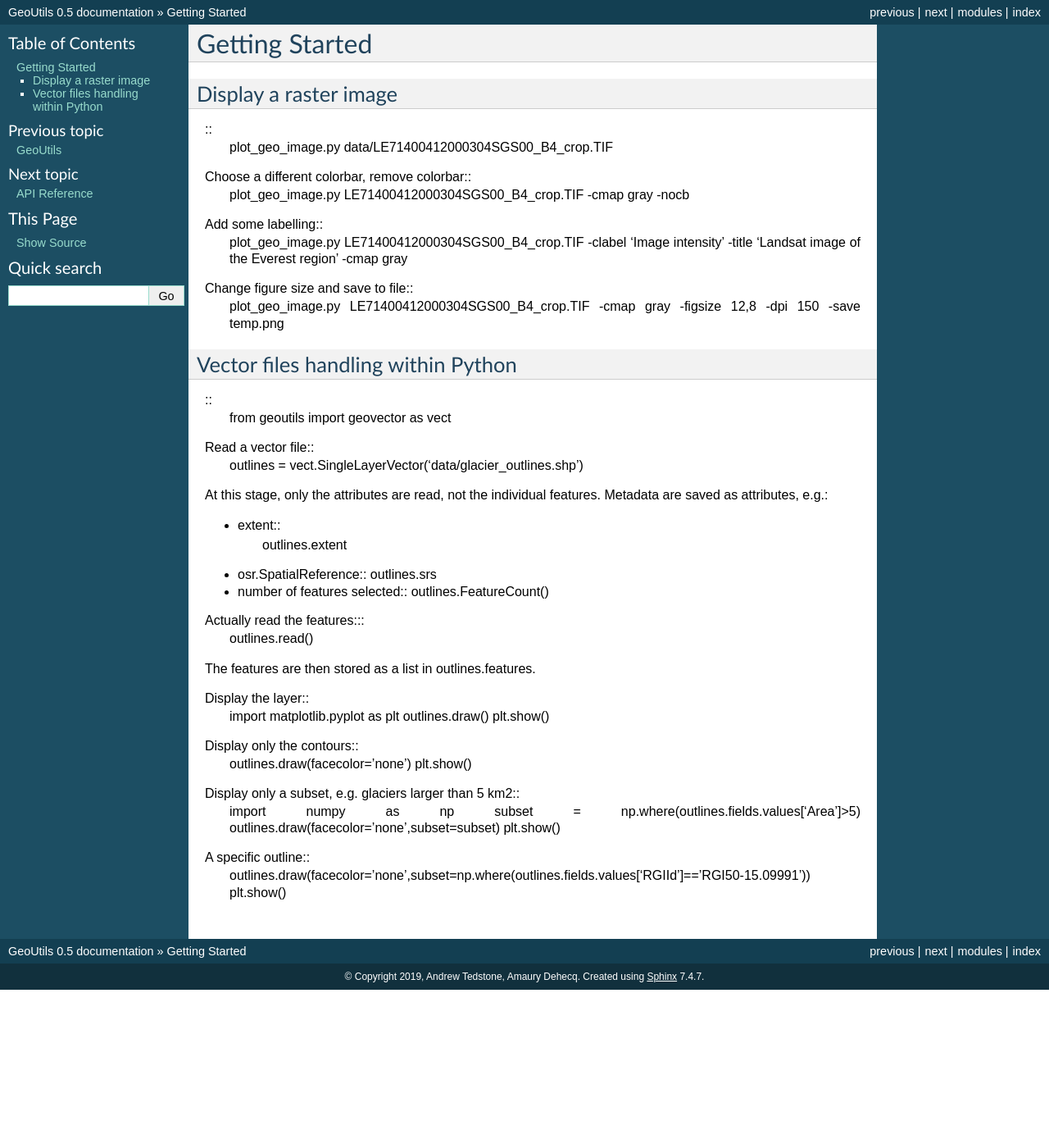
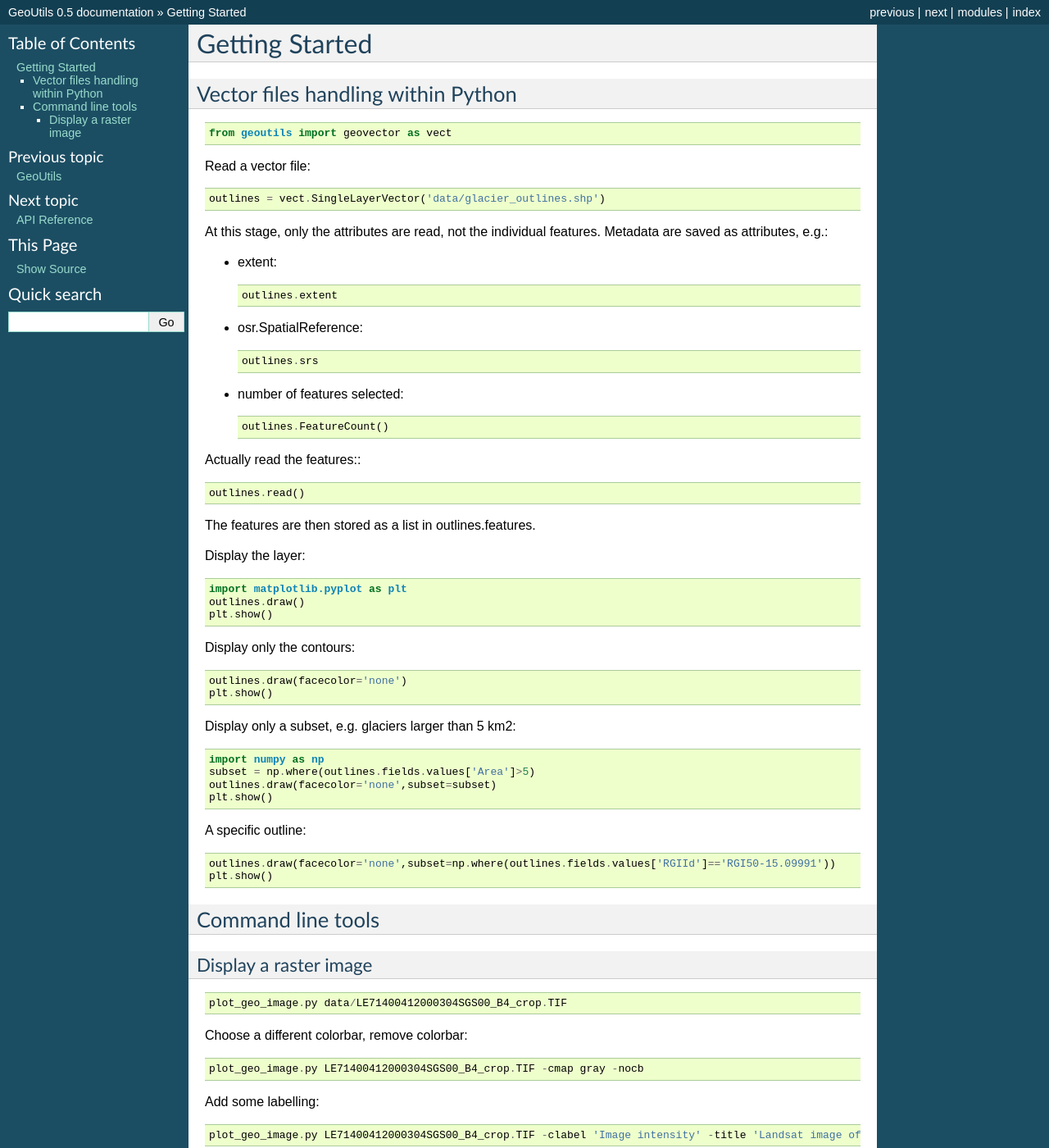
Before and after one commit to GeoUtils/geoutils, a Sphinx documentation site: the page built from docs/get-started.rst, in a window 1280 px wide and 1400 px high. Shown: the whole window at 82% size. Built offline with Sphinx 7.4.7, drawn with Linux system fonts in a browser that asks for light colours; some of the changed text lies outside the part shown.

Commit message:
Fix issues with getting-started doc

```diff
--- a/docs/get-started.rst
+++ b/docs/get-started.rst
@@ -4,62 +4,78 @@ Getting Started
 ---------------
 
 
-Display a raster image
-~~~~~~~~~~~~~~~~~~~~~~
-
-::
-   plot_geo_image.py data/LE71400412000304SGS00_B4_crop.TIF
-
-Choose a different colorbar, remove colorbar::
-  plot_geo_image.py LE71400412000304SGS00_B4_crop.TIF -cmap gray -nocb
-
-Add some labelling::
-  plot_geo_image.py LE71400412000304SGS00_B4_crop.TIF -clabel 'Image intensity' -title 'Landsat image of the Everest region' -cmap gray
-
-Change figure size and save to \file::
-  plot_geo_image.py LE71400412000304SGS00_B4_crop.TIF -cmap gray -figsize 12,8 -dpi 150 -save temp.png
-
-
 Vector files handling within Python
 ~~~~~~~~~~~~~~~~~~~~~~~~~~~~~~~~~~~
 
 ::
+
    from geoutils import geovector as vect
 
 Read a vector \file::
+
   outlines = vect.SingleLayerVector('data/glacier_outlines.shp')
 
 At this stage, only the attributes are read, not the individual features. Metadata are saved as attributes, e.g.:
 
 - extent::
+
     outlines.extent
 
 - osr.SpatialReference::
-  outlines.srs
+
+    outlines.srs
 
 - number of features selected::
-  outlines.FeatureCount()
+
+    outlines.FeatureCount()
 
 Actually read the features:::
+
   outlines.read()
 
 The features are then stored as a list in outlines.features.
 
 Display the layer::
+
   import matplotlib.pyplot as plt
   outlines.draw()
   plt.show()
 
 Display only the contours::
+
   outlines.draw(facecolor='none')
   plt.show()
 
 Display only a subset, e.g. glaciers larger than 5 km2::
+
   import numpy as np
   subset = np.where(outlines.fields.values['Area']>5)
   outlines.draw(facecolor='none',subset=subset)
   plt.show()
 
 A specific outline::
+
   outlines.draw(facecolor='none',subset=np.where(outlines.fields.values['RGIId']=='RGI50-15.09991'))
   plt.show()
+
+Command line tools
+~~~~~~~~~~~~~~~~~~
+
+Display a raster image
+======================
+
+::
+
+    plot_geo_image.py data/LE71400412000304SGS00_B4_crop.TIF
+
+Choose a different colorbar, remove colorbar::
+
+    plot_geo_image.py LE71400412000304SGS00_B4_crop.TIF -cmap gray -nocb
+
+Add some labelling::
+
+  plot_geo_image.py LE71400412000304SGS00_B4_crop.TIF -clabel 'Image intensity' -title 'Landsat image of the Everest region' -cmap gray
+
+Change figure size and save to \file::
+
+  plot_geo_image.py LE71400412000304SGS00_B4_crop.TIF -cmap gray -figsize 12,8 -dpi 150 -save temp.png
```
